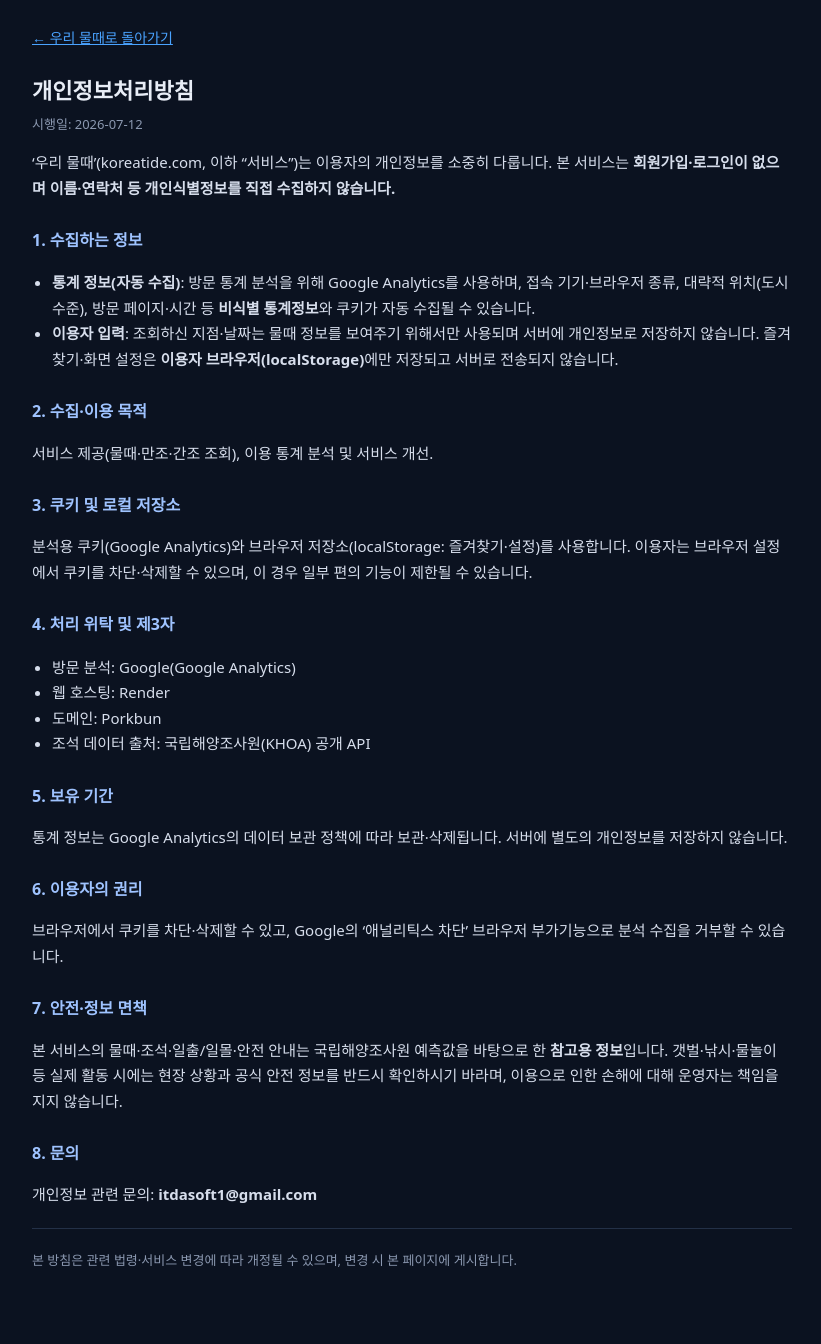
After one commit to IsaacKim545/koreatide, a Flask app: page /privacy in a window 1280 px wide. The commit adds this page. Shown: the whole page, without its empty margins (228-1049 px from the left). Run offline with Flask 3, Linux system fonts and the light colour scheme.

Commit message:
일출·일몰, 개인정보처리방침

```diff
--- a/src/tide/report.py
+++ b/src/tide/report.py
@@ -11,6 +11,7 @@ from .khoa import KhoaTideClient
 from .mulddae import get_mulddae, range_phase
 from .advice import make_advice
 from .stations import station_name
+from .sun import sun_report
 
 _WD = ["월", "화", "수", "목", "금", "토", "일"]
 _HL_KO = {"고조": "만조", "저조": "간조"}
@@ -63,6 +64,7 @@ def day_report(client: KhoaTideClient, code: str, d: date,
         "range_cm": round(range_cm),
         "range_label": range_phase(range_cm),
         "advice": advice,
+        "sun": sun_report(meta.get("lat"), meta.get("lot"), d),
     }
     if include_series:
         out["series"] = _downsample(day.get("series", []))
--- a/web/app.py
+++ b/web/app.py
@@ -75,6 +75,11 @@ def _load_geo():
     return {}
 
 
+@app.route("/privacy")
+def privacy():
+    return render_template("privacy.html")
+
+
 @app.route("/robots.txt")
 def robots():
     body = ("User-agent: *\n"
@@ -91,6 +96,8 @@ def sitemap():
            '  <url><loc>https://koreatide.com/</loc>'
            f'<lastmod>{today}</lastmod><changefreq>daily</changefreq>'
            '<priority>1.0</priority></url>\n'
+           '  <url><loc>https://koreatide.com/privacy</loc>'
+           '<changefreq>yearly</changefreq><priority>0.3</priority></url>\n'
            '</urlset>\n')
     return app.response_class(xml, mimetype="application/xml")
 
--- /dev/null
+++ b/web/templates/privacy.html
@@ -0,0 +1,77 @@
+<!DOCTYPE html>
+<html lang="ko">
+<head>
+<meta charset="utf-8">
+<meta name="viewport" content="width=device-width, initial-scale=1">
+<title>개인정보처리방침 · 우리 물때</title>
+<link rel="icon" href="/static/favicon.svg" type="image/svg+xml">
+<style>
+  body{margin:0;background:#0b1220;color:#e8edf6;
+       font-family:system-ui,'Segoe UI','Malgun Gothic',sans-serif;line-height:1.7}
+  .wrap{max-width:760px;margin:0 auto;padding:24px 18px 60px}
+  a{color:#4aa3ff}
+  h1{font-size:22px;margin:8px 0 4px}
+  h2{font-size:16px;margin:26px 0 6px;color:#9fc3ff}
+  .mut{color:#8b98b0;font-size:13px}
+  p,li{font-size:15px;color:#d7deec} ul{padding-left:20px}
+  .back{display:inline-block;margin-bottom:14px;font-size:14px}
+  hr{border:0;border-top:1px solid #233047;margin:20px 0}
+</style>
+</head>
+<body>
+<div class="wrap">
+  <a class="back" href="/">← 우리 물때로 돌아가기</a>
+  <h1>개인정보처리방침</h1>
+  <div class="mut">시행일: 2026-07-12</div>
+
+  <p>‘우리 물때’(koreatide.com, 이하 “서비스”)는 이용자의 개인정보를 소중히 다룹니다. 본
+  서비스는 <b>회원가입·로그인이 없으며 이름·연락처 등 개인식별정보를 직접 수집하지 않습니다.</b></p>
+
+  <h2>1. 수집하는 정보</h2>
+  <ul>
+    <li><b>통계 정보(자동 수집)</b>: 방문 통계 분석을 위해 Google Analytics를 사용하며, 접속
+    기기·브라우저 종류, 대략적 위치(도시 수준), 방문 페이지·시간 등 <b>비식별 통계정보</b>와
+    쿠키가 자동 수집될 수 있습니다.</li>
+    <li><b>이용자 입력</b>: 조회하신 지점·날짜는 물때 정보를 보여주기 위해서만 사용되며 서버에
+    개인정보로 저장하지 않습니다. 즐겨찾기·화면 설정은 <b>이용자 브라우저(localStorage)</b>에만
+    저장되고 서버로 전송되지 않습니다.</li>
+  </ul>
+
+  <h2>2. 수집·이용 목적</h2>
+  <p>서비스 제공(물때·만조·간조 조회), 이용 통계 분석 및 서비스 개선.</p>
+
+  <h2>3. 쿠키 및 로컬 저장소</h2>
+  <p>분석용 쿠키(Google Analytics)와 브라우저 저장소(localStorage: 즐겨찾기·설정)를 사용합니다.
+  이용자는 브라우저 설정에서 쿠키를 차단·삭제할 수 있으며, 이 경우 일부 편의 기능이 제한될 수
+  있습니다.</p>
+
+  <h2>4. 처리 위탁 및 제3자</h2>
+  <ul>
+    <li>방문 분석: Google(Google Analytics)</li>
+    <li>웹 호스팅: Render</li>
+    <li>도메인: Porkbun</li>
+    <li>조석 데이터 출처: 국립해양조사원(KHOA) 공개 API</li>
+  </ul>
+
+  <h2>5. 보유 기간</h2>
+  <p>통계 정보는 Google Analytics의 데이터 보관 정책에 따라 보관·삭제됩니다. 서버에 별도의
+  개인정보를 저장하지 않습니다.</p>
+
+  <h2>6. 이용자의 권리</h2>
+  <p>브라우저에서 쿠키를 차단·삭제할 수 있고, Google의 ‘애널리틱스 차단’ 브라우저 부가기능으로
+  분석 수집을 거부할 수 있습니다.</p>
+
+  <h2>7. 안전·정보 면책</h2>
+  <p>본 서비스의 물때·조석·일출/일몰·안전 안내는 국립해양조사원 예측값을 바탕으로 한
+  <b>참고용 정보</b>입니다. 갯벌·낚시·물놀이 등 실제 활동 시에는 현장 상황과 공식 안전 정보를
+  반드시 확인하시기 바라며, 이용으로 인한 손해에 대해 운영자는 책임을 지지 않습니다.</p>
+
+  <h2>8. 문의</h2>
+  <p>개인정보 관련 문의: <b>itdasoft1@gmail.com</b></p>
+
+  <hr>
+  <p class="mut">본 방침은 관련 법령·서비스 변경에 따라 개정될 수 있으며, 변경 시 본 페이지에
+  게시합니다.</p>
+</div>
+</body>
+</html>
```
Also changed, not shown: src/tide/sun.py (added, +68 -0 lines), web/templates/index.html (+11 -2 lines).
